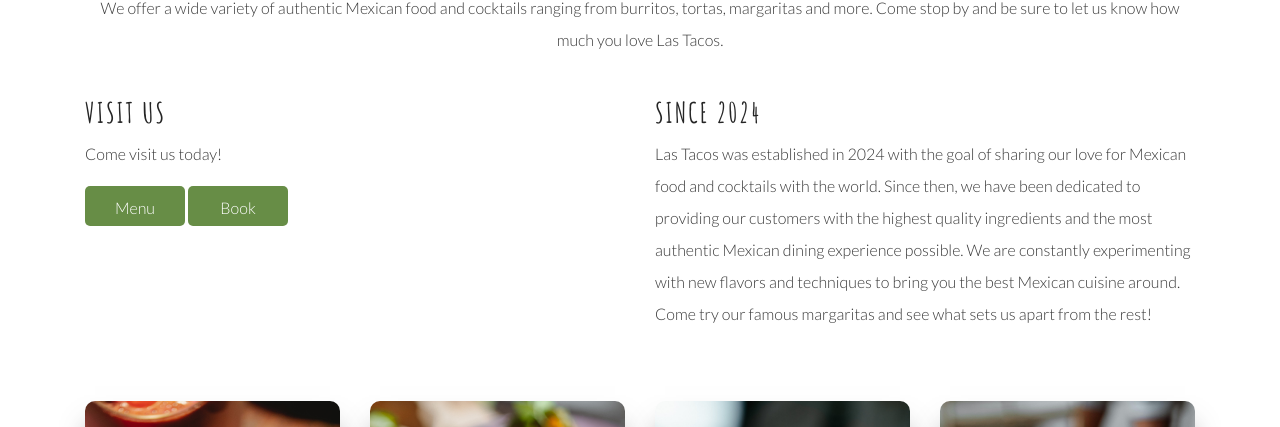
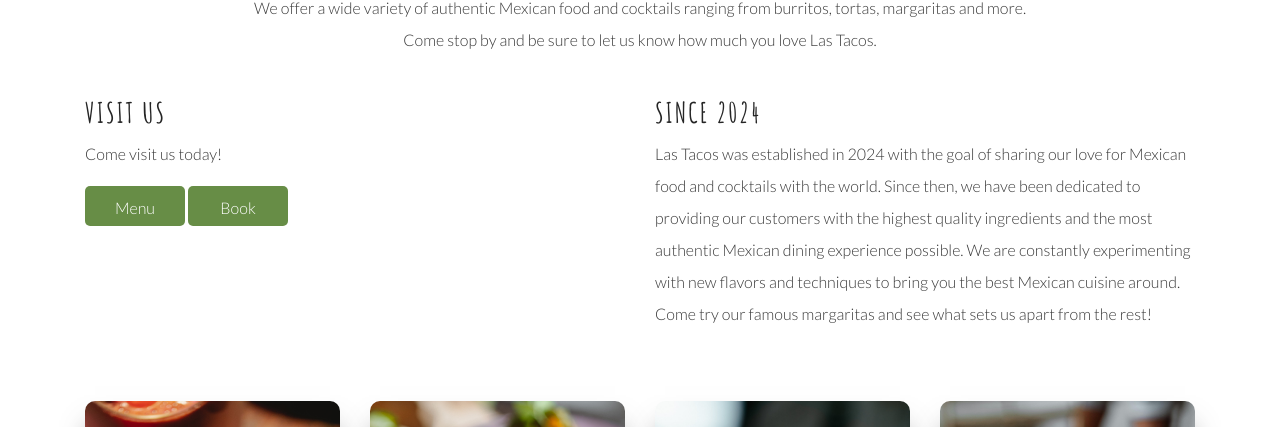
Before and after one commit to Alvor1991/PP1-Las-Tacos, a plain HTML site: page index.html in a window 1280 px wide. Shown: the part 673-1100 px from the top of the page. Drawn offline with nearby package versions, Linux system fonts and the light colour scheme.

Commit message:
make intro section paragraph width smaller

```diff
--- a/assets/css/style.css
+++ b/assets/css/style.css
@@ -310,6 +310,10 @@ footer a {
         margin-top: 79px;
     }
 
+    #intro-section .container p {
+        margin: 0 150px;
+      }
+
      /* Menu section */
      #menu-left,
      #menu-right {
```
